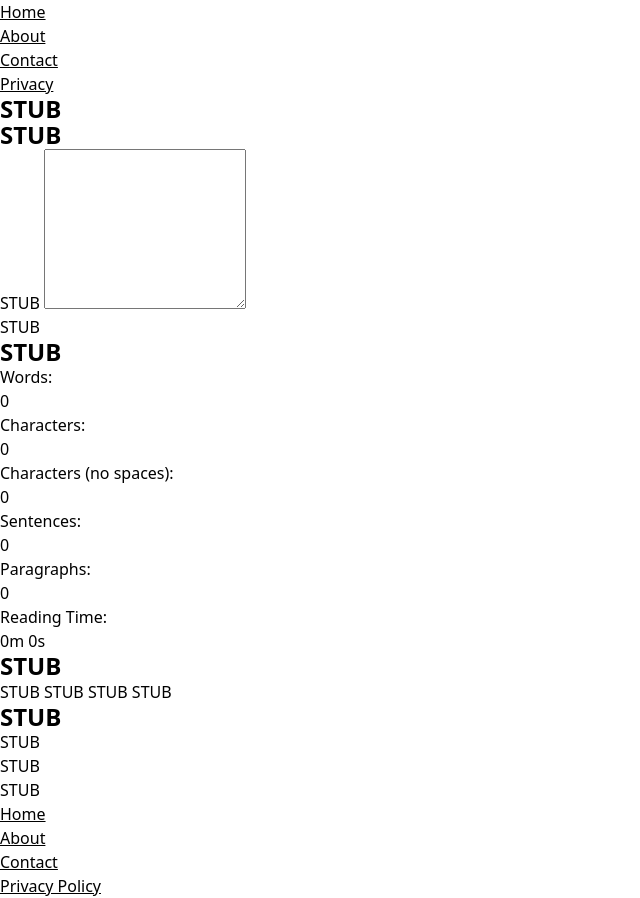
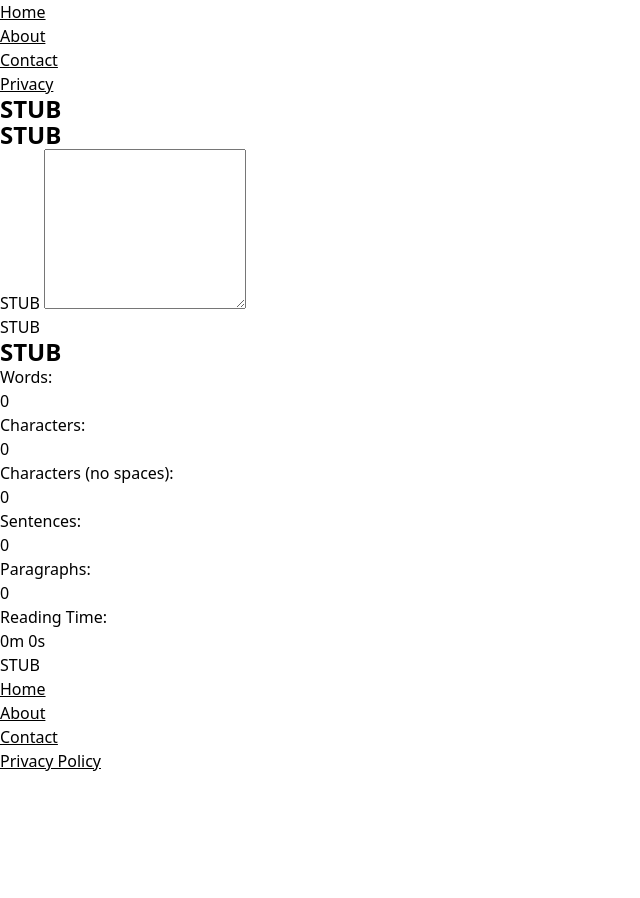
Before and after one commit to robert-beall/text-counter-pro, a plain HTML site: page index.html in a window 1280 px wide. Shown: the whole page, without its empty margins (0-640 px from the left). After the commit the page ends 800 px from the top, so only its background shows below. Drawn offline with Linux system fonts and the light colour scheme.

Commit message:
Scale down index.html

```diff
--- a/index.html
+++ b/index.html
@@ -134,31 +134,6 @@
                 </dl>
             </div>
         </section>
-
-        <section aria-labelledby="tools-heading">
-            <h2 id="tools-heading">STUB</h2>
-            <div role="group" aria-labelledby="tools-heading">
-                <button type="button" aria-describedby="case-converter-desc">STUB</button>
-                <div id="case-converter-desc" class="sr-only">STUB</div>
-
-                <button type="button" aria-describedby="text-formatter-desc">STUB</button>
-                <div id="text-formatter-desc" class="sr-only">STUB</div>
-
-                <button type="button" aria-describedby="find-replace-desc">STUB</button>
-                <div id="find-replace-desc" class="sr-only">STUB</div>
-
-                <button type="button" aria-describedby="reverse-text-desc">STUB</button>
-                <div id="reverse-text-desc" class="sr-only">STUB</div>
-            </div>
-        </section>
-
-        <section aria-labelledby="analysis-heading">
-            <h2 id="analysis-heading">STUB</h2>
-            <div role="region" aria-label="Advanced text analysis">
-                <div id="word-frequency" aria-label="Word frequency chart">STUB</div>
-                <div id="common-words" aria-label="Most common words list">STUB</div>
-            </div>
-        </section>
     </main>
 
     <aside role="complementary" aria-label="Advertisement">
```
